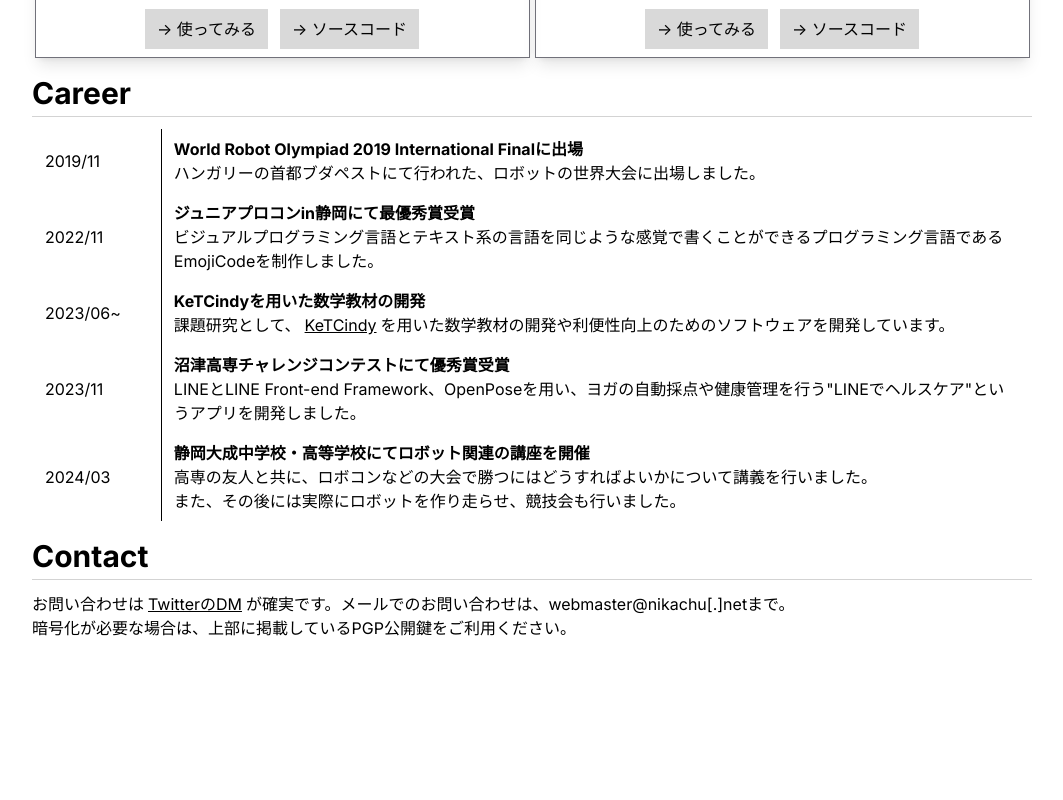
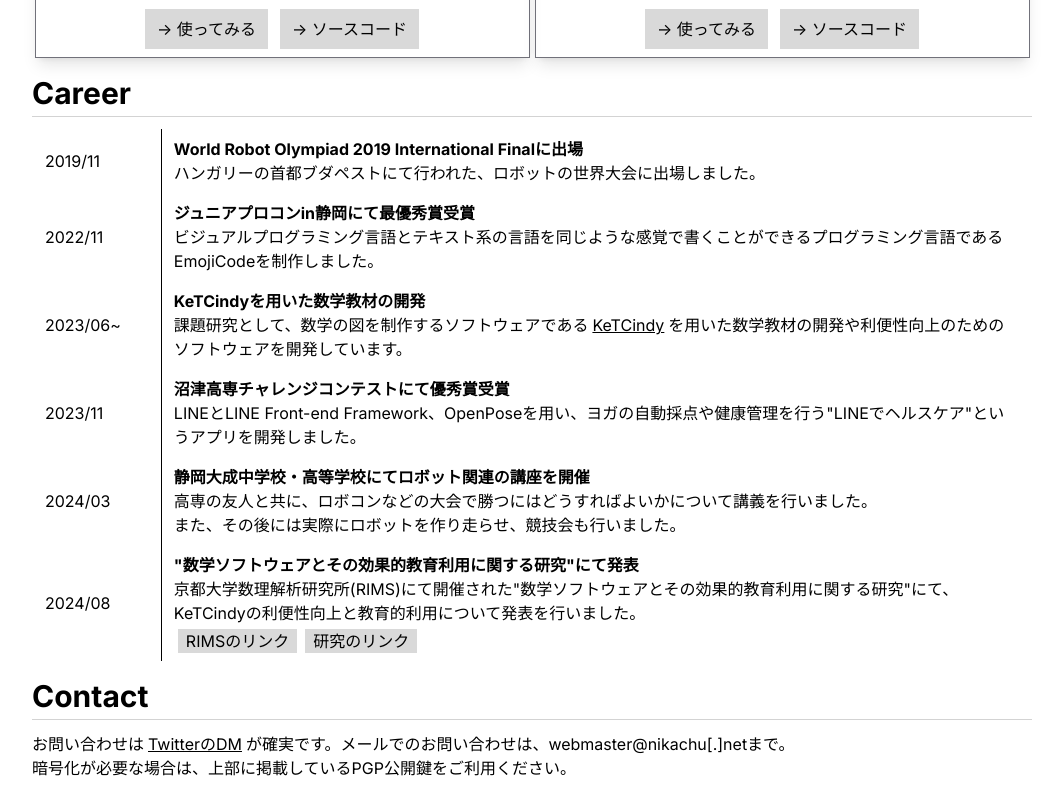
Before and after one commit to nikachu2012/portfolio, a Next.js app: page / in a window 1280 px wide. Shown: the part 1404-2204 px from the top of the page, without its empty margins (108-1171 px from the left). Before the commit the page ends 2064 px from the top, so only its background shows below. Built offline with nearby package versions, Linux system fonts and the light colour scheme.

Commit message:
[add] RIMSでの発表を追加

```diff
--- a/app/section/career.tsx
+++ b/app/section/career.tsx
@@ -24,7 +24,7 @@ export default function Career() {
                     <td>2023/06~</td>
                     <td>
                         <div className="font-bold">KeTCindyを用いた数学教材の開発</div>
-                        課題研究として、<ExtLink href={"https://s-takato.github.io/ketcindyorg/indexj.html"}>KeTCindy</ExtLink>を用いた数学教材の開発や利便性向上のためのソフトウェアを開発しています。
+                        課題研究として、数学の図を制作するソフトウェアである<ExtLink href={"https://s-takato.github.io/ketcindyorg/indexj.html"}>KeTCindy</ExtLink>を用いた数学教材の開発や利便性向上のためのソフトウェアを開発しています。
                     </td>
                 </tr>
                 <tr>
@@ -42,6 +42,22 @@ export default function Career() {
                         また、その後には実際にロボットを作り走らせ、競技会も行いました。
                     </td>
                 </tr>
+                <tr>
+                    <td>2024/08</td>
+                    <td>
+                        <div className="font-bold">"数学ソフトウェアとその効果的教育利用に関する研究"にて発表</div>
+                        京都大学数理解析研究所(RIMS)にて開催された"数学ソフトウェアとその効果的教育利用に関する研究"にて、KeTCindyの利便性向上と教育的利用について発表を行いました。
+
+                        <div className="mt-1 ml-1 flex gap-2">
+                            <a href="https://www.kurims.kyoto-u.ac.jp/ja/">
+                                <button className="bg-[#d9d9d9] hover:bg-[#b5b5b5] text-black px-2">RIMSのリンク</button>
+                            </a>
+                            <a href="https://sites.google.com/site/rimsmse/home">
+                                <button className="bg-[#d9d9d9] hover:bg-[#b5b5b5] text-black px-2">研究のリンク</button>
+                            </a>
+                        </div>
+                    </td>
+                </tr>
             </tbody>
         </table>
     </>
```
